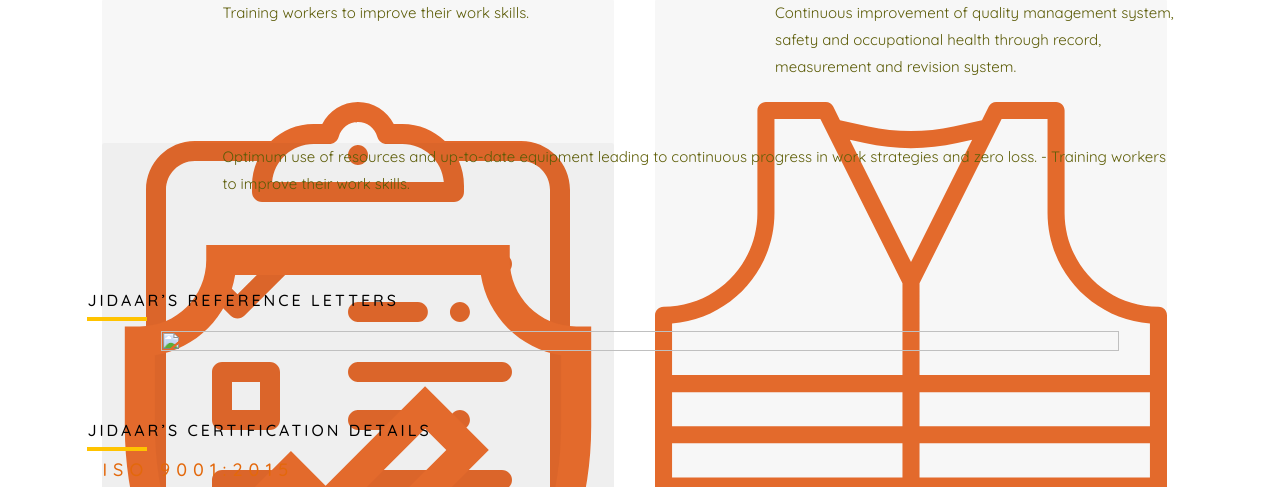
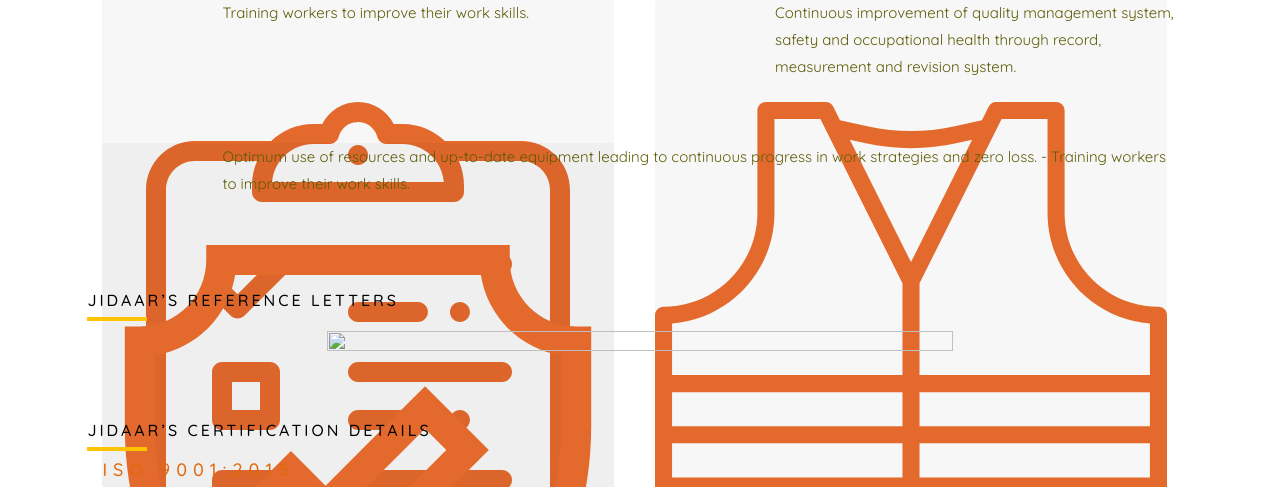
Before and after one commit to hussamEL-Hwary/jidaar, a Python web app: template app/templates/public/about.html in a window 1280 px wide. Shown: the part 1419-1906 px from the top of the page. Run offline with Jinja, Linux system fonts and the light colour scheme; the template is opened without the code that fills it: most values are stand-ins (such as "Sample title", 1, 10 or a date in 2020); some libraries are stand-ins or nearby versions; some web fonts are replaced.

Commit message:
styling letters

```diff
--- a/app/templates/public/about.html
+++ b/app/templates/public/about.html
@@ -228,7 +228,8 @@
             <br>
             <div class="row">
                 <h2 class="colorlib-heading">Jidaar’s Reference Letters</h2>
-                <div class="col-md-12">
+                <div class="col-md-2"></div>
+                <div class="col-md-8">
                    <div class="letters-slider">
                        {% for letter in letters %}
                        <div>
```
